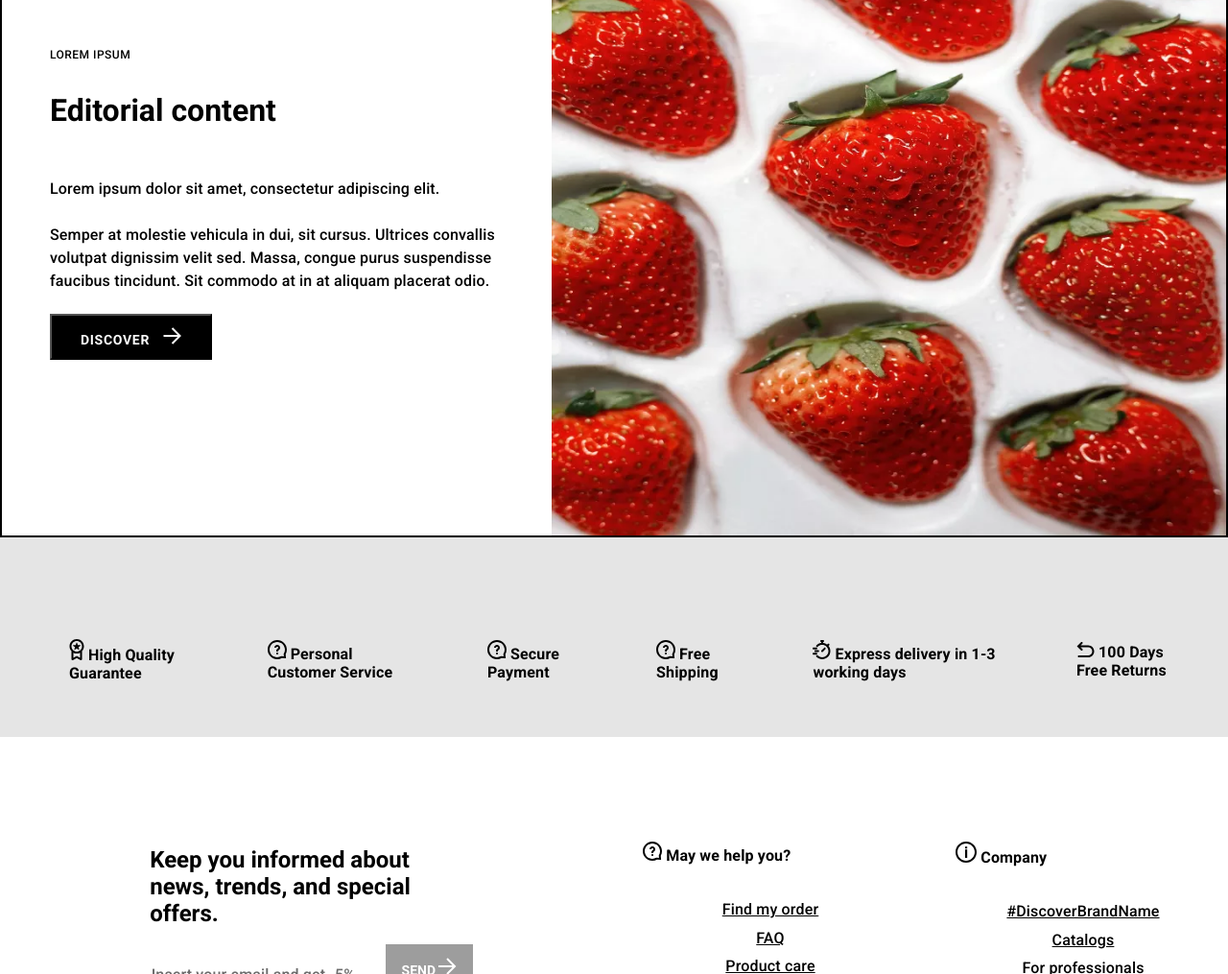
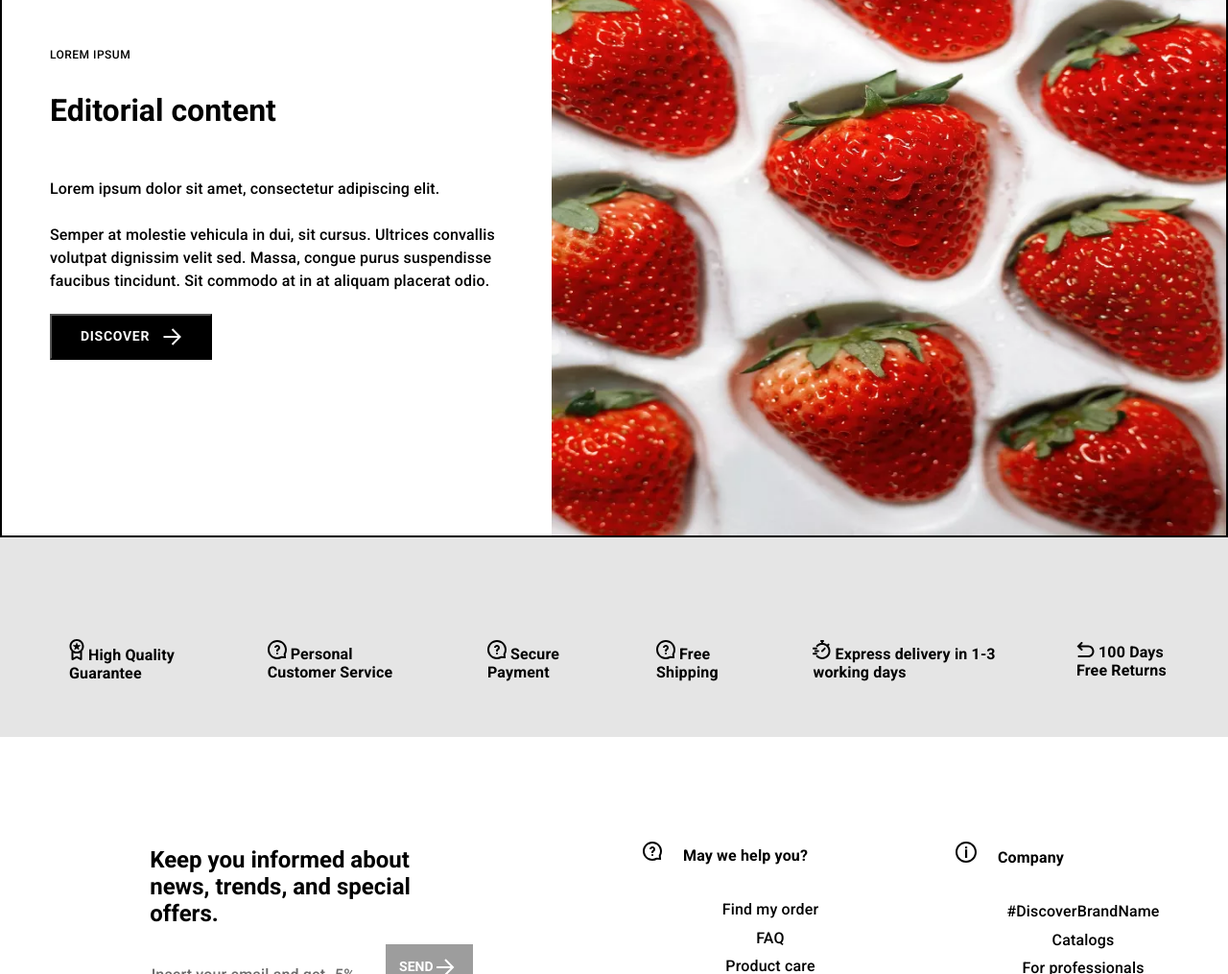
Before and after one commit to sofiiiaaa/progetto-lacerba, a plain HTML site: page index.html in a window 1280 px wide. Shown: the part 1785-2800 px from the top of the page at 96% size. Drawn offline with Linux system fonts and the light colour scheme; a web font is replaced by a local one.

Commit message:
allineate freccie a testo + aggiunta spaziatura e tolta sottolineatura in may-we-help e company (lg)

```diff
--- a/style.css
+++ b/style.css
@@ -12,7 +12,10 @@ body{
     background-color:#E5E5E5;
 }
 
-
+button svg{
+    vertical-align: middle;
+    display: inline-block;
+}
 /***************************DISCOUNT MESSAGE*************************************/
 .screen-reader-only{
     display:none;
@@ -185,6 +188,12 @@ overflow: hidden;
 
 .icon-discover-selection{
     margin-left:10px;
+}
+
+.icon-discover-selection svg{
+    vertical-align: middle;
+    display: inline-block;
+
 }
 
 .sr-card-img{
@@ -723,7 +732,12 @@ overflow: hidden;
         font-size: 16px;
         line-height: 19px;
         letter-spacing: 0.01em;
+        text-decoration:none;
 
+    }
+
+    footer #first-area svg{
+        margin-right: 6.25%;
     }
 
      footer #first-area #form-and-send{
@@ -736,6 +750,7 @@ overflow: hidden;
     footer #first-area button{
         margin-top:0;
     }
+
 
     footer  #follow-icons #follow-us-on{
         display:flex;
```
